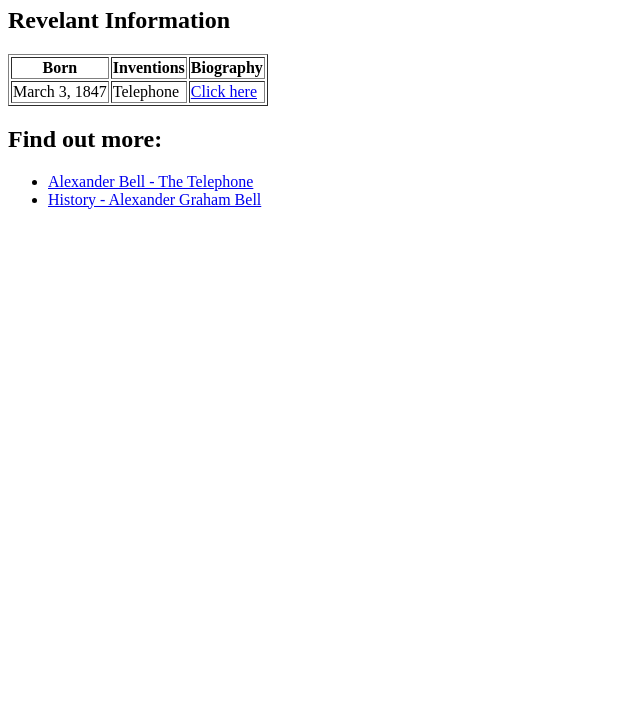
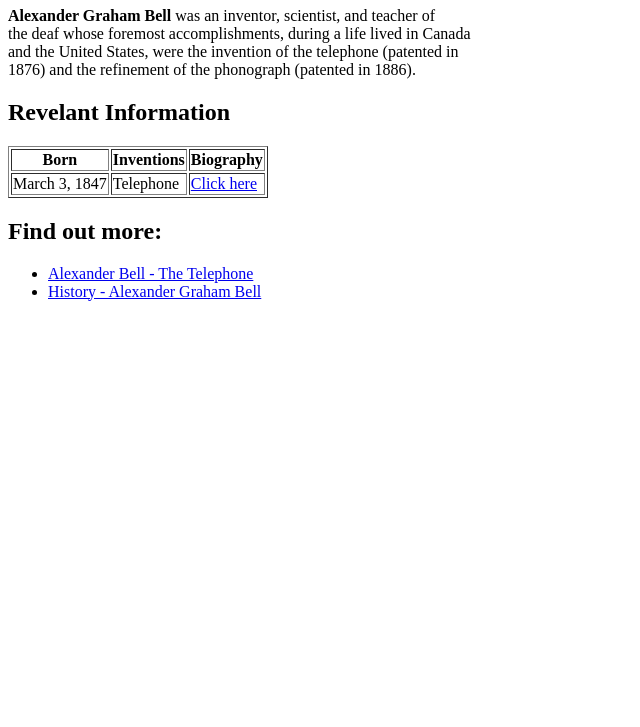
Before and after one commit to Joseeecr/DUAD, a plain HTML site: page frontend week 1/important_person_technology.html in a window 1280 px wide. Shown: the part 73-800 px from the top of the page, without its empty margins (0-640 px from the left). Drawn offline with Linux system fonts and the light colour scheme.

Commit message:
Add description about the person

```diff
--- a/frontend week 1/important_person_technology.html
+++ b/frontend week 1/important_person_technology.html
@@ -8,7 +8,15 @@
   <body>
     <header>
       <h1>Alexander Graham Bell</h1>
-      <p></p>
+      <p>
+        <b>Alexander Graham Bell</b> was an inventor, scientist, and teacher of
+        <br />
+        the deaf whose foremost accomplishments, during a life lived in Canada
+        <br />
+        and the United States, were the invention of the telephone (patented in
+        <br />
+        1876) and the refinement of the phonograph (patented in 1886).
+      </p>
     </header>
     <main>
       <h2>Revelant Information</h2>
```
